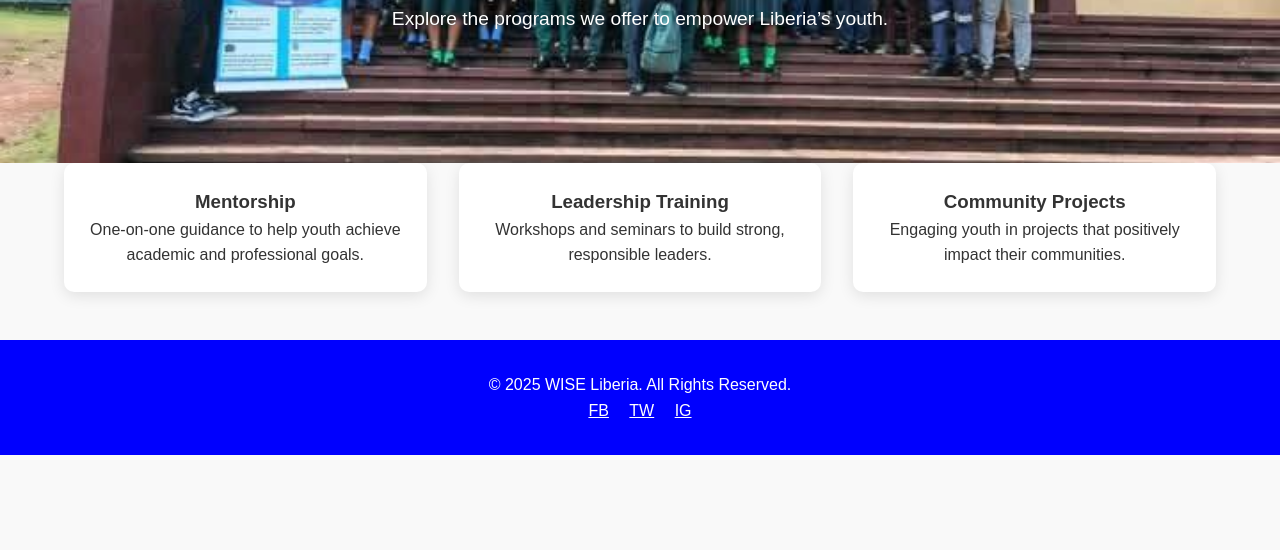
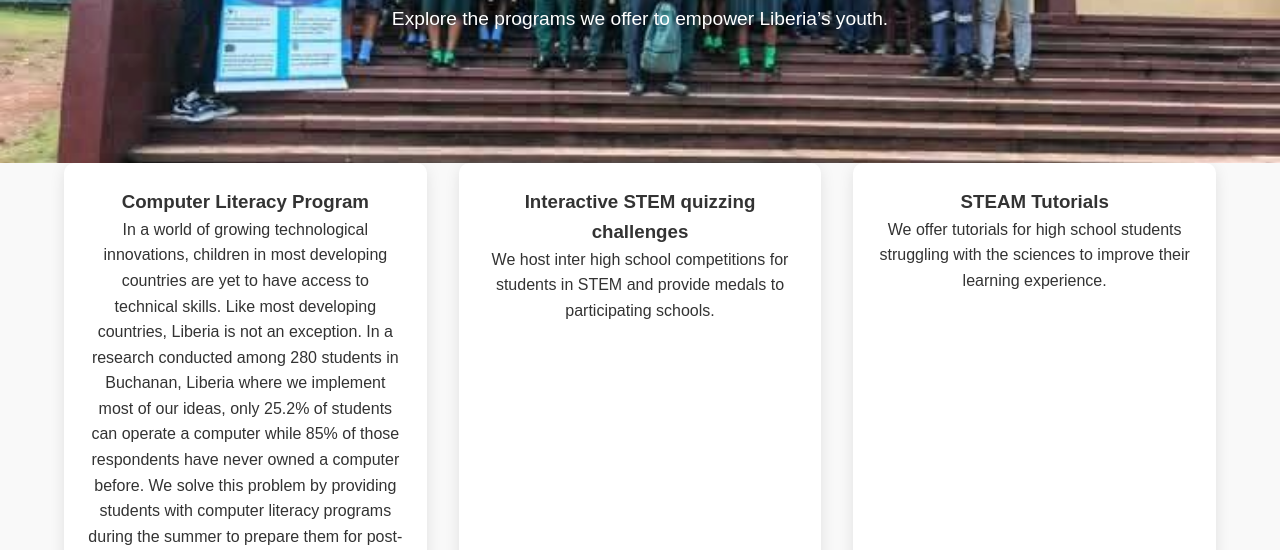
Before and after one commit to Santos1134/wise, a plain HTML site: page programs.html in a window 1280 px wide. Shown: the part 250-800 px from the top of the page. Drawn offline with Linux system fonts and the light colour scheme; files whose address does not match are found by name.

Commit message:
Updated Oct 17

```diff
--- a/programs.html
+++ b/programs.html
@@ -39,26 +39,25 @@
 <section class="info-section">
   <div class="container grid-3">
     <div class="card">
-      <h3>Mentorship</h3>
-      <p>One-on-one guidance to help youth achieve academic and professional goals.</p>
+      <h3>Computer Literacy Program</h3>
+     <p>In a world of growing technological innovations, children in most developing countries are yet to have access to technical skills. Like most developing countries, Liberia is not an exception. In a research conducted among 280 students in Buchanan, Liberia where we implement most of our ideas, only 25.2% of students can operate a computer while 85% of those respondents have never owned a computer before. We solve this problem by providing students with computer literacy programs during the summer to prepare them for post-high school life.</p>
     </div>
     <div class="card">
-      <h3>Leadership Training</h3>
-      <p>Workshops and seminars to build strong, responsible leaders.</p>
+      <h3>Interactive STEM quizzing challenges</h3>
+<p>We host inter high school competitions for students in STEM and provide medals to participating schools.</p>
     </div>
     <div class="card">
-      <h3>Community Projects</h3>
-      <p>Engaging youth in projects that positively impact their communities.</p>
+      <h3>STEAM Tutorials</h3>
+  <p>We offer tutorials for high school students struggling with the sciences to improve their learning experience.</p>
     </div>
   </div>
 </section>
 
 <footer>
   <p>&copy; 2025 WISE Liberia. All Rights Reserved.</p>
-  <div class="social-links">
-    <a href="#">FB</a>
-    <a href="#">TW</a>
-    <a href="#">IG</a>
+<div class="social-links">
+    <a href="https://www.facebook.com/profile.php?id=100090268935937&mibextid=rS40aB7S9Ucbxw6v" target="_blank">Follow us on facebook</a>
+
   </div>
 </footer>
 
```
